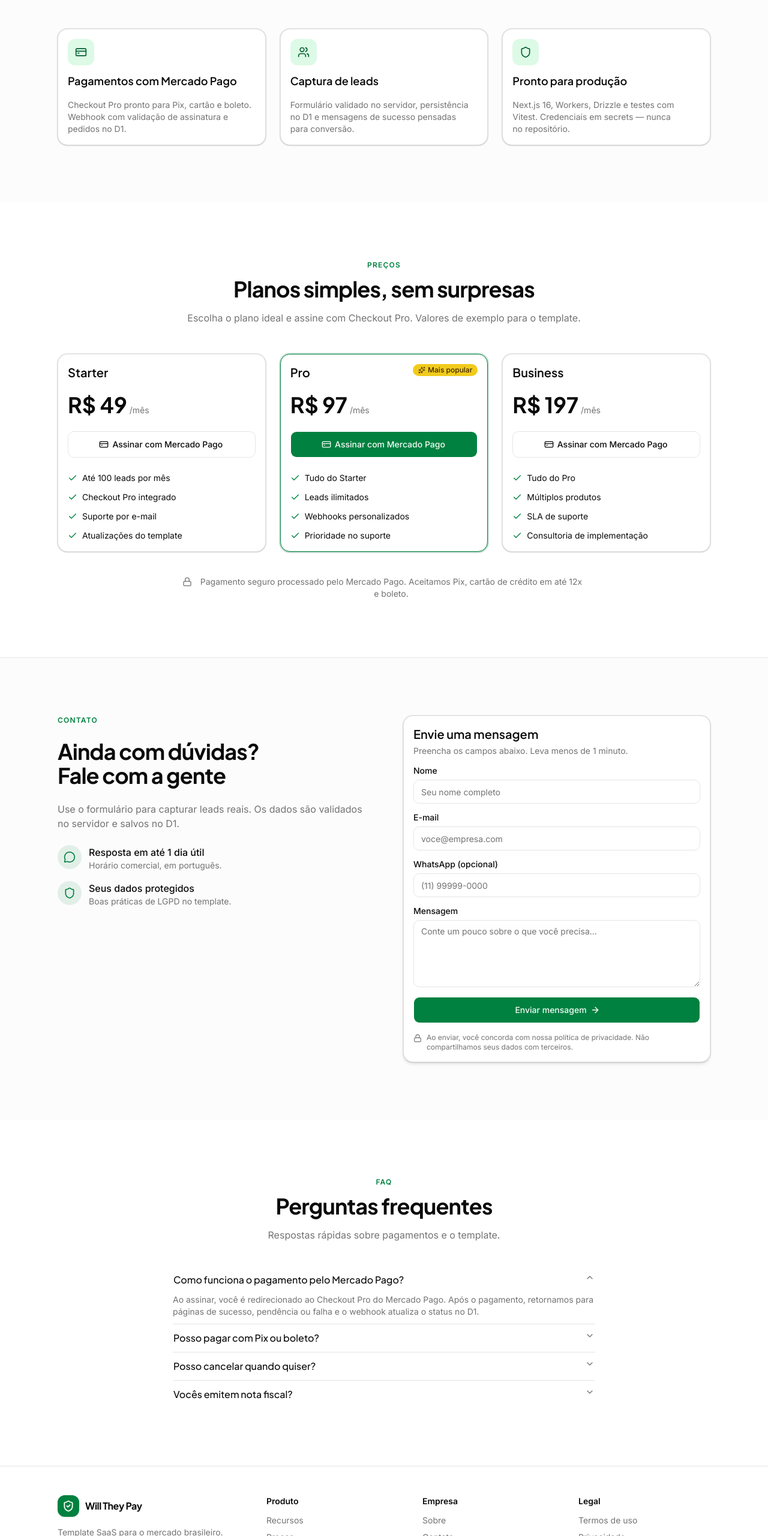
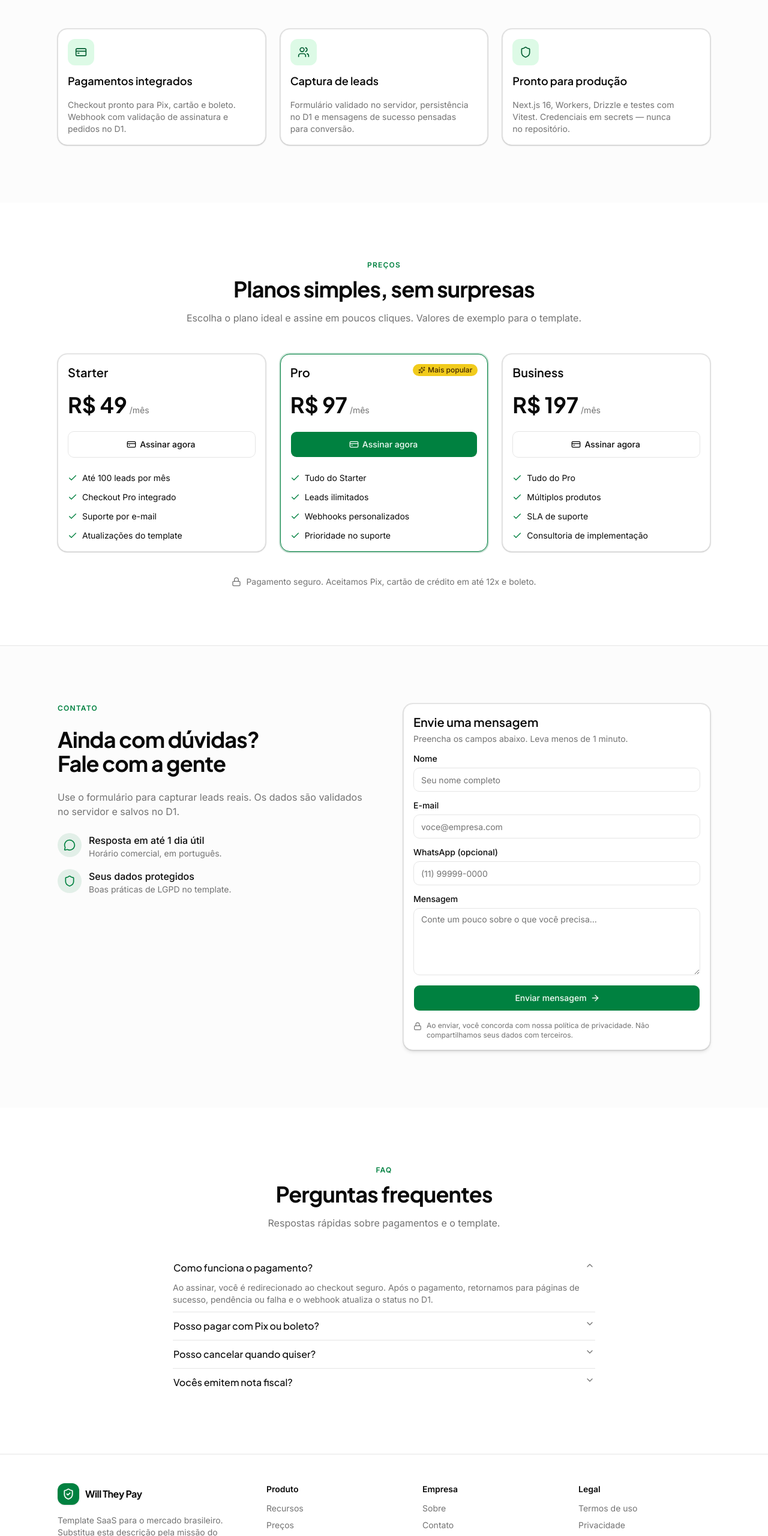
Before and after one commit to hugomendonca98/will-they-pay, a Next.js app: page / in a window 1280 px wide. Shown: the part 1125-3686 px from the top of the page at 60% size. Built offline with nearby package versions, Linux system fonts and the light colour scheme.

Commit message:
copy(ui): remove Mercado Pago branding from public-facing text

```diff
--- a/src/app/actions/checkout.ts
+++ b/src/app/actions/checkout.ts
@@ -62,7 +62,7 @@ export async function startCheckout(
       return {
         status: "error",
         message:
-          "Pagamentos ainda não estão configurados. Defina as credenciais do Mercado Pago em .dev.vars ou como secrets do Worker.",
+          "Pagamentos ainda não estão configurados. Defina as credenciais do gateway em .dev.vars ou como secrets do Worker.",
       };
     }
 
@@ -70,7 +70,7 @@ export async function startCheckout(
     return {
       status: "error",
       message:
-        "Não foi possível iniciar o Checkout Pro agora. Confira as credenciais e tente novamente.",
+        "Não foi possível iniciar o checkout agora. Confira as credenciais e tente novamente.",
     };
   }
 }
--- a/src/app/layout.tsx
+++ b/src/app/layout.tsx
@@ -19,7 +19,7 @@ const plusJakarta = Plus_Jakarta_Sans({
 export const metadata: Metadata = {
   title: "Will They Pay — SaaS para o Brasil",
   description:
-    "Template de SaaS com Next.js, Cloudflare Workers, D1, leads e Checkout Pro do Mercado Pago.",
+    "Template de SaaS com Next.js, Cloudflare Workers, D1, captura de leads e checkout integrado.",
 };
 
 export default function RootLayout({
--- a/src/components/checkout-form.tsx
+++ b/src/components/checkout-form.tsx
@@ -30,10 +30,10 @@ export function CheckoutForm() {
   return (
     <Card id="checkout">
       <CardHeader>
-        <CardTitle>Checkout Pro de exemplo</CardTitle>
+        <CardTitle>Checkout de exemplo</CardTitle>
         <CardDescription>
           Cria uma preferência no servidor, grava o pedido no D1 e redireciona para o
-          Mercado Pago. Produto demo: {DEMO_PRODUCT.title} por {priceLabel}.
+          pagamento. Produto demo: {DEMO_PRODUCT.title} por {priceLabel}.
         </CardDescription>
       </CardHeader>
       <form action={formAction}>
--- a/src/components/checkout-result.tsx
+++ b/src/components/checkout-result.tsx
@@ -148,7 +148,7 @@ const COPY: Record<
   pending: {
     title: "Pagamento em análise",
     description:
-      "Recebemos o seu pedido e estamos aguardando a confirmação do pagamento pelo Mercado Pago.",
+      "Recebemos o seu pedido e estamos aguardando a confirmação do pagamento.",
     hint: "Você não precisa pagar novamente. Guarde o ID do pagamento para consultas.",
   },
 };
--- a/src/components/marketing/home-sections.tsx
+++ b/src/components/marketing/home-sections.tsx
@@ -23,9 +23,9 @@ import {
 const FEATURES = [
   {
     icon: CreditCard,
-    title: "Pagamentos com Mercado Pago",
+    title: "Pagamentos integrados",
     description:
-      "Checkout Pro pronto para Pix, cartão e boleto. Webhook com validação de assinatura e pedidos no D1.",
+      "Checkout pronto para Pix, cartão e boleto. Webhook com validação de assinatura e pedidos no D1.",
   },
   {
     icon: Users,
@@ -43,14 +43,14 @@ const FEATURES = [
 
 const FAQ_ITEMS = [
   {
-    question: "Como funciona o pagamento pelo Mercado Pago?",
+    question: "Como funciona o pagamento?",
     answer:
-      "Ao assinar, você é redirecionado ao Checkout Pro do Mercado Pago. Após o pagamento, retornamos para páginas de sucesso, pendência ou falha e o webhook atualiza o status no D1.",
+      "Ao assinar, você é redirecionado ao checkout seguro. Após o pagamento, retornamos para páginas de sucesso, pendência ou falha e o webhook atualiza o status no D1.",
   },
   {
     question: "Posso pagar com Pix ou boleto?",
     answer:
-      "Sim. O Checkout Pro aceita Pix, cartão de crédito em até 12x e boleto bancário, conforme disponibilidade na sua conta Mercado Pago.",
+      "Sim. Aceitamos Pix, cartão de crédito em até 12x e boleto bancário, conforme disponibilidade no gateway configurado.",
   },
   {
     question: "Posso cancelar quando quiser?",
@@ -160,7 +160,7 @@ export function PricingSection() {
             Planos simples, sem surpresas
           </h2>
           <p className="text-muted-foreground mt-4 text-pretty">
-            Escolha o plano ideal e assine com Checkout Pro. Valores de exemplo para o
+            Escolha o plano ideal e assine em poucos cliques. Valores de exemplo para o
             template.
           </p>
         </div>
--- a/src/components/pricing-cards.tsx
+++ b/src/components/pricing-cards.tsx
@@ -79,7 +79,7 @@ export function PricingCards() {
                 onClick={() => openCheckout(plan.id)}
               >
                 <CreditCard data-icon="inline-start" />
-                Assinar com Mercado Pago
+                Assinar agora
               </Button>
               <ul className="space-y-3 text-sm">
                 {plan.features.map((feature) => (
@@ -103,7 +103,7 @@ export function PricingCards() {
                   Assinar plano {activePlan.name}
                 </DialogTitle>
                 <DialogDescription>
-                  Informe seus dados para continuar no Checkout Pro do Mercado Pago (
+                  Informe seus dados para continuar com o pagamento (
                   {activePlan.priceLabel}/mês).
                 </DialogDescription>
               </DialogHeader>
@@ -149,7 +149,7 @@ export function PricingCards() {
                   ) : null}
                 </div>
                 <Button type="submit" disabled={pending} className="h-11 w-full">
-                  {pending ? "Criando preferência..." : "Assinar com Mercado Pago"}
+                  {pending ? "Redirecionando..." : "Continuar para pagamento"}
                 </Button>
               </form>
             </>
@@ -159,8 +159,7 @@ export function PricingCards() {
 
       <p className="text-muted-foreground mx-auto mt-10 flex max-w-2xl items-start justify-center gap-2 text-center text-sm">
         <Lock className="mt-0.5 size-4 shrink-0" />
-        Pagamento seguro processado pelo Mercado Pago. Aceitamos Pix, cartão de crédito
-        em até 12x e boleto.
+        Pagamento seguro. Aceitamos Pix, cartão de crédito em até 12x e boleto.
       </p>
     </>
   );
--- a/src/components/site-chrome.tsx
+++ b/src/components/site-chrome.tsx
@@ -146,7 +146,7 @@ export function SiteFooter() {
           <div className="flex flex-wrap items-center gap-x-4 gap-y-2">
             <span className="inline-flex items-center gap-1.5">
               <Lock className="size-3.5" />
-              Pagamento seguro via Mercado Pago
+              Pagamento seguro
             </span>
             <Link href="/#contato" className="hover:text-foreground">Termos</Link>
             <Link href="/#contato" className="hover:text-foreground">Privacidade</Link>
@@ -198,7 +198,7 @@ export function SiteFooter() {
           <p>© 2026 Will They Pay. Todos os direitos reservados.</p>
           <p className="inline-flex items-center gap-1.5">
             <Lock className="size-3.5" />
-            Pagamentos processados pelo Mercado Pago
+            Pagamentos processados com segurança
           </p>
         </div>
       </div>
```
